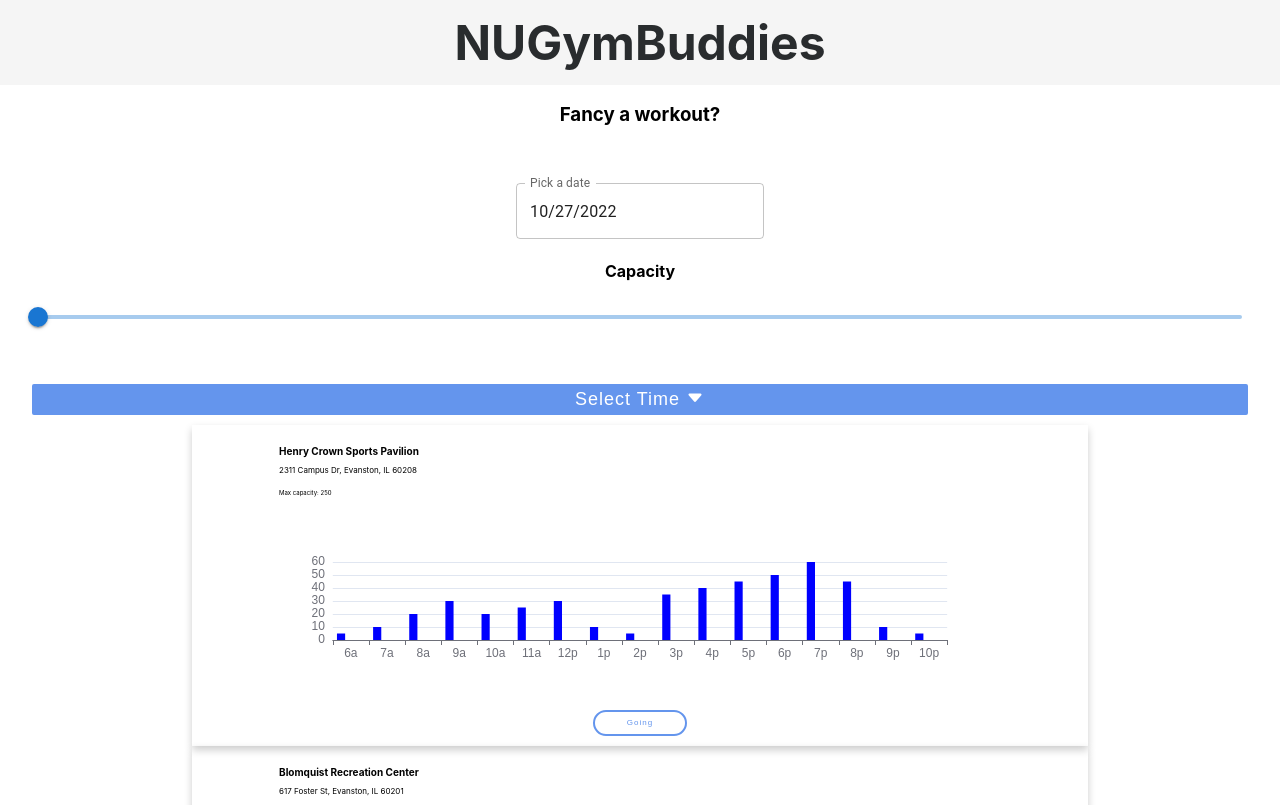
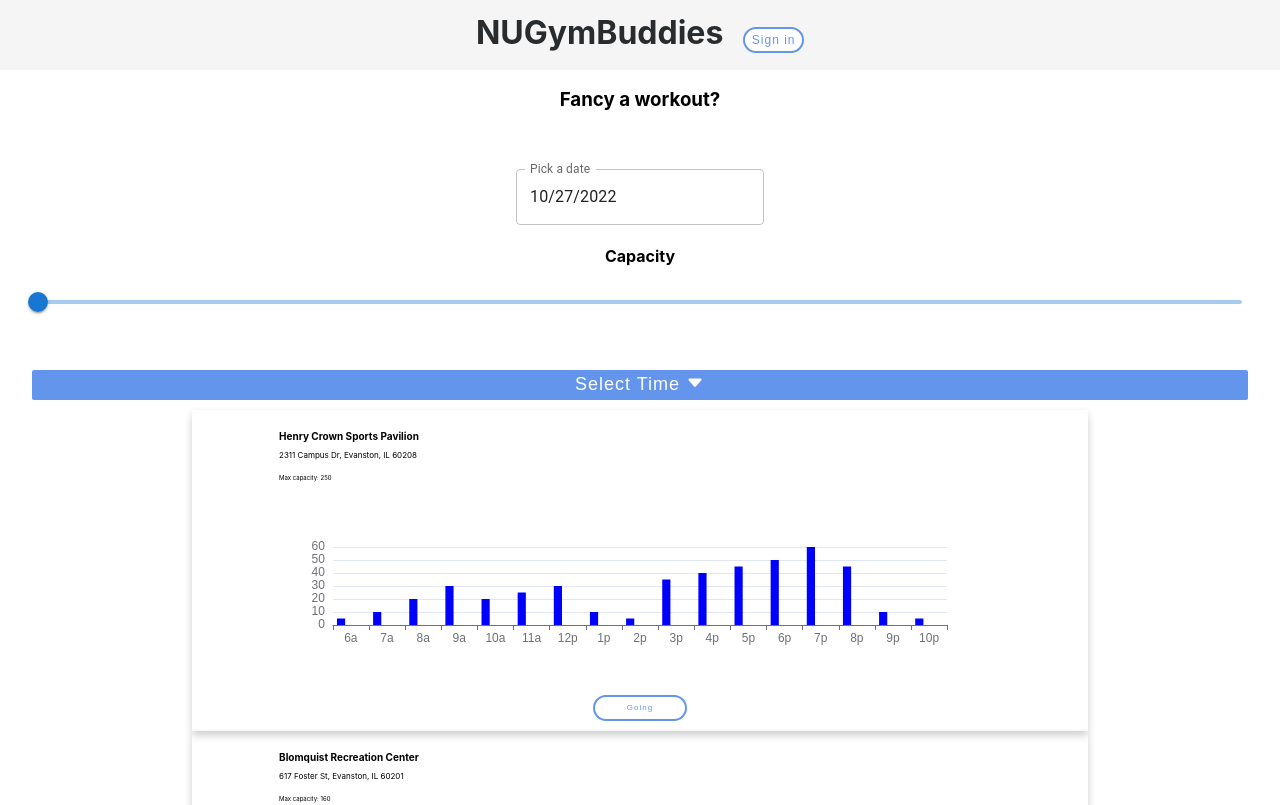
Before and after one commit to 397-f22/NUGymBuddies, a React (Vite) app: page / in a window 1280 px wide. Shown: the top 805 px of the page. Built offline with nearby package versions, Linux system fonts and the light colour scheme.

Commit message:
log in button, no function yet

```diff
--- a/package.json
+++ b/package.json
@@ -19,6 +19,7 @@
     "dayjs": "^1.11.6",
     "echarts": "^5.4.0",
     "echarts-for-react": "^3.0.2",
+    "firebase": "^9.13.0",
     "mobiscroll": "^3.0.0-beta6",
     "mobiscroll-react": "^4.0.0",
     "react": "^18.2.0",
--- a/src/components/NavBar.jsx
+++ b/src/components/NavBar.jsx
@@ -1,10 +1,14 @@
 import '../styles/NavBar.css';
+import SignIn from './signin';
 
 const NavBar = () => {
     return (
       <nav className="nav">
         <div className="nav-title">
           <span className="nav-title-nu">NU</span>GymBuddies
+          <div className='auth-button'>
+            <SignIn/>
+          </div>
         </div>
         {/*<div className="form-outline">
             {<Search />}
--- /dev/null
+++ b/src/components/SignIn.jsx
@@ -0,0 +1,27 @@
+import { signInWithGoogle, signOut, useAuthState } from '../utilities/firebase';
+import '../styles/SignIn.css';
+
+const SignInButton = () => (
+//   <button className="sign-button" onClick={signInWithGoogle}>Sign in</button>
+  <button className="sign-button" >Sign in</button>
+);
+
+// const SignOutButton = () => (
+//   <button className="sign-button" onClick={signOut}>Sign out</button>
+// );
+
+// const AuthButton = () => {
+//   const [user] = useAuthState();
+//   return user ? <SignOutButton /> : <SignInButton />;
+// };
+
+const activation = ({isActive}) => isActive ? 'active' : 'inactive';
+
+const SignIn = () => (
+  <div>
+    {/* <AuthButton /> */}
+    <SignInButton/>
+  </div>
+);
+
+export default SignIn;
--- a/src/styles/NavBar.css
+++ b/src/styles/NavBar.css
@@ -11,7 +11,8 @@
     transition: color 0.5s ease-in;
     color: #292c2e;
     font-weight: bold;
-    font-size: 3em;
+    font-size: 2.0em;
+    display: flex;
 }
 
 .nav-title>span.nav-title-nu {
@@ -37,3 +38,6 @@
 .nav-about-text {
     color: #4E2A84;
 }
+.auth-button{
+    float: right;
+}
--- /dev/null
+++ b/src/styles/SignIn.css
@@ -0,0 +1,13 @@
+.sign-button{
+    width: 60.75px;
+    height: 26.25px;
+    border: 2px solid cornflowerblue;
+    border-radius: 40px;
+    background-color: white;
+    color: cornflowerblue;
+    margin-left: 20px;
+    font-size: 12px;
+    letter-spacing: 1px;
+    -webkit-transition: background-color 0.3s, color 0.3s, width 0.3s, border-width 0.3s, border-color 0.3s;
+    transition: background-color 0.3s, color 0.3s, width 0.3s, border-width 0.3s, border-color 0.3s;
+}
--- a/src/utilities/firebase.js
+++ b/src/utilities/firebase.js
@@ -1,4 +1,5 @@
 import { getAuth, GoogleAuthProvider, onAuthStateChanged, signInWithPopup, signOut } from 'firebase/auth';
+import {useState, useEffect} from 'react'
 
 export const signInWithGoogle = () => {
   signInWithPopup(getAuth(firebase), new GoogleAuthProvider());
```
Also changed, not shown: 1 other file (tests, documents, lock files or other folders).
